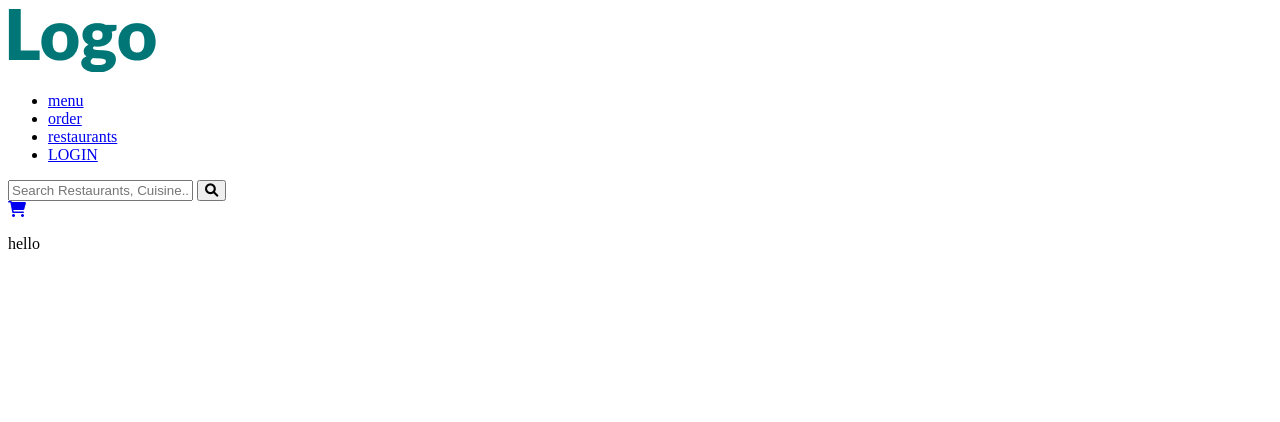
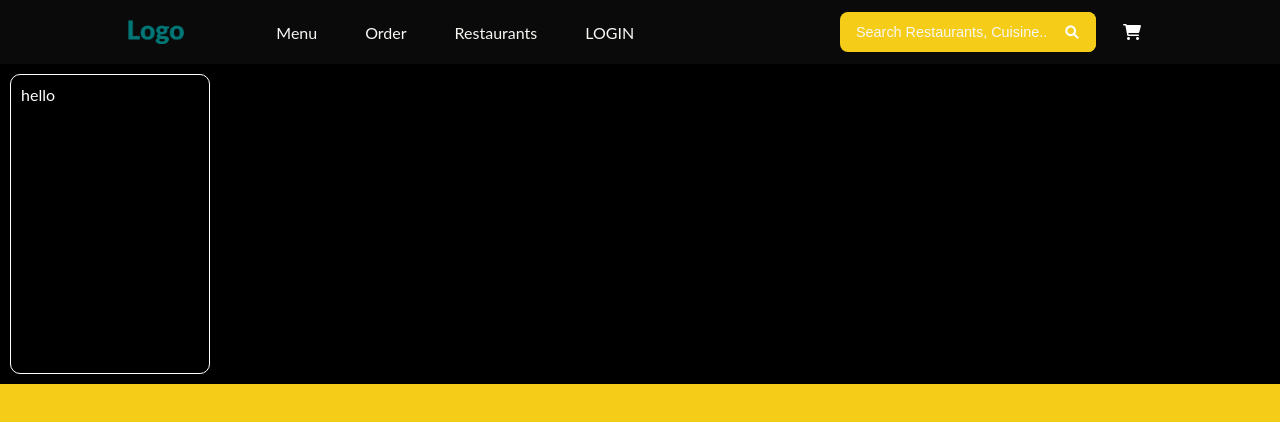
Before and after one commit to AugustineLove/OLS, a plain HTML site: page views/restaurants.html in a window 1280 px wide. Drawn offline with nearby package versions, Linux system fonts and the light colour scheme; files whose address does not match are found by name.

Commit message:
Update restaurants.html file

```diff
--- a/views/restaurants.html
+++ b/views/restaurants.html
@@ -11,8 +11,8 @@
      <link href="https://unpkg.com/aos@2.3.1/dist/aos.css" rel="stylesheet">
 
      <!-- local CSS files -->
-     <link rel="stylesheet" href="/complete projrct/style.css">
-     <link rel="stylesheet" href="/complete projrct/styles/restaurants.css">
+     <link rel="stylesheet" href="../styles/restaurants.css">
+     <link rel="stylesheet" href="../style.css">
 </head>
 <body>
 
```
